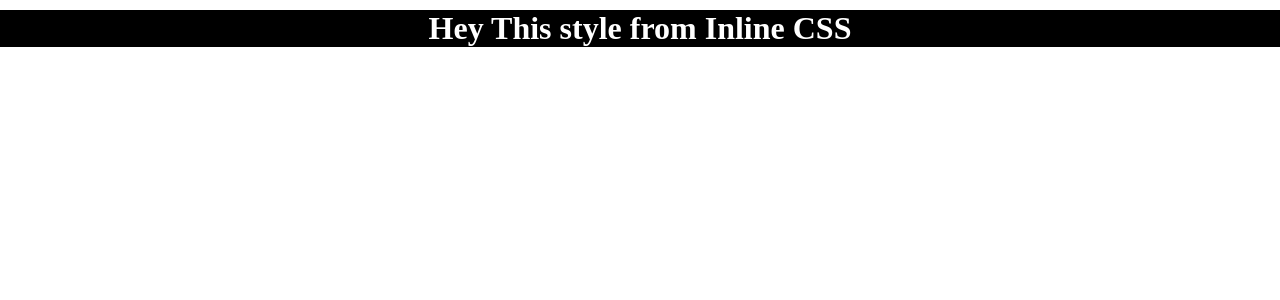
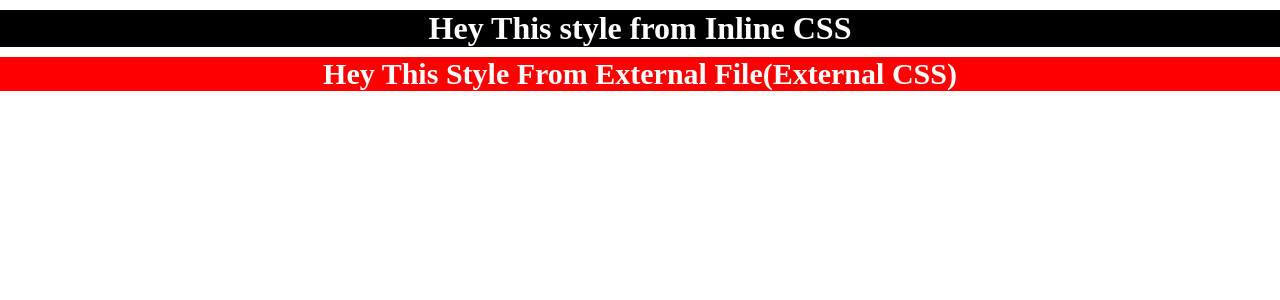
Before and after one commit to shakildevseo/ReactJS-Practice, a React (Vite) app: page / in a window 1280 px wide. Shown: the top 300 px of the page. Built offline with nearby package versions, Linux system fonts and the light colour scheme.

Commit message:
external css practice

```diff
--- a/src/components/Stylish.jsx
+++ b/src/components/Stylish.jsx
@@ -1,8 +1,27 @@
+import "./externalCss.css"
 
 function Stylish(){
     return(
         <>
+        {/* Inline CSS Start */}
         <h1  style={{backgroundColor : "black", color : "white", textAlign : "center", margin: "10px 0"}}>Hey This style from Inline CSS</h1>
+         {/* Inline CSS End */}
+
+
+
+
+          {/* External  CSS Start */}
+
+          <h2 className="externalCss">Hey This Style From External File(External CSS)</h2>
+
+           {/* External  CSS End  */}
+
+
+
+
+
+
+
 
         </>
     )
--- /dev/null
+++ b/src/components/externalCss.css
@@ -0,0 +1,7 @@
+
+.externalCss{
+    background-color: red;
+    color: white;
+    font-size: 30px;
+    text-align: center;
+}
```
